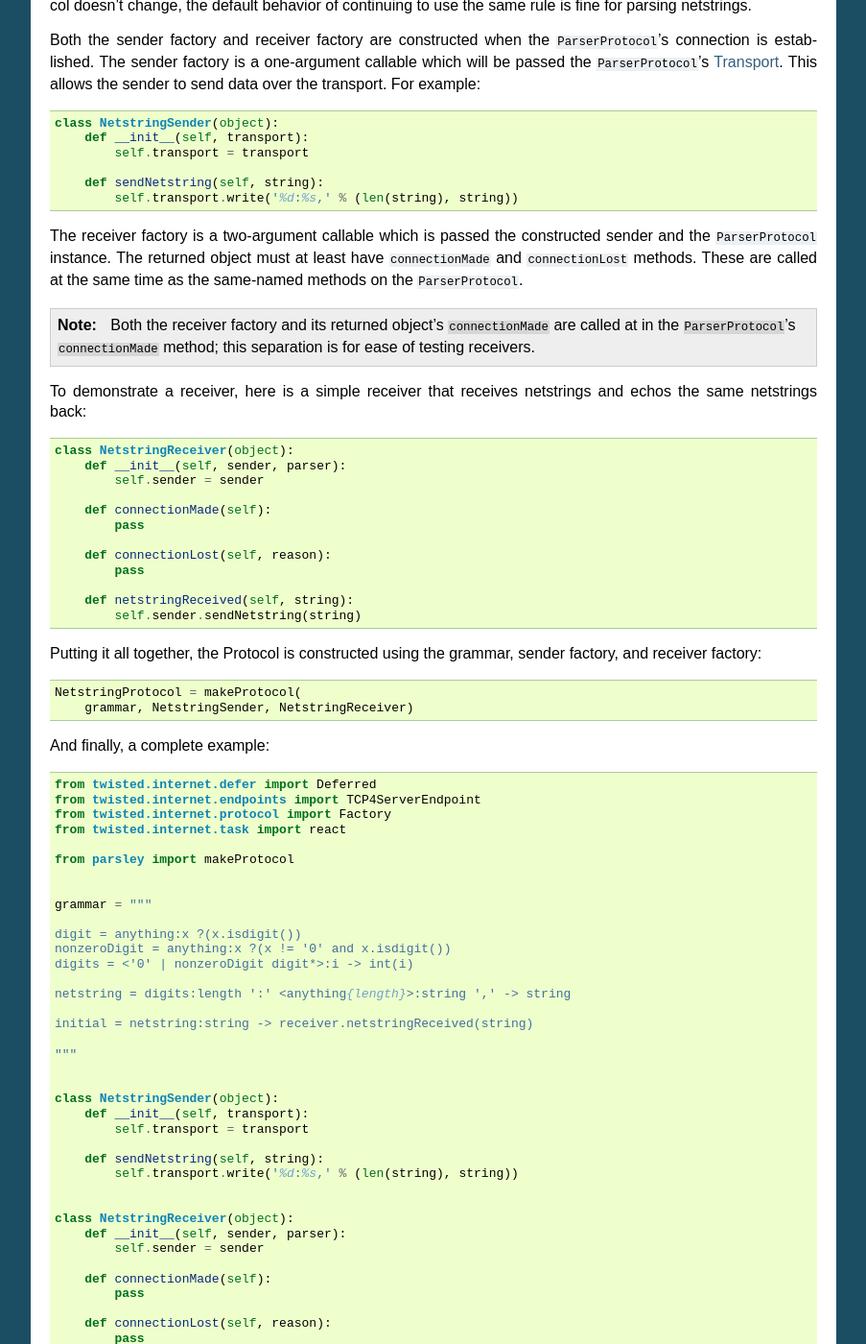
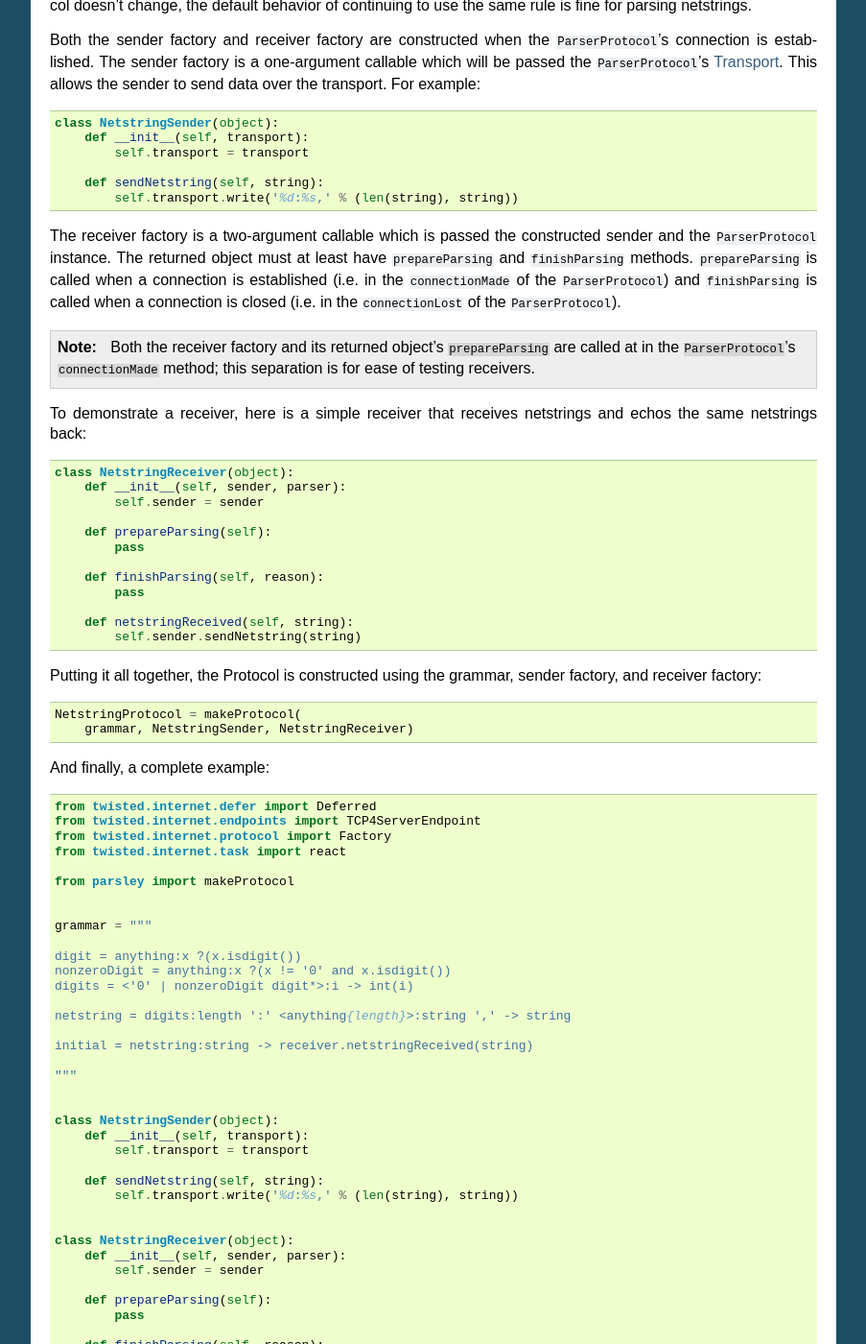
Before and after one commit to pyga/parsley, a Sphinx documentation site: the page built from doc/tutorial3.rst, in a window 1280 px wide and 1400 px high, scrolled down 968 px. Shown: the whole window at 96% size, without its empty margins (198-1101 px from the left). Built offline with Sphinx 7.4.7, drawn with Linux system fonts in a browser that asks for light colours; some of the changed text lies outside the part shown.

Commit message:
Complete the rename.

```diff
--- a/doc/tutorial3.rst
+++ b/doc/tutorial3.rst
@@ -76,11 +76,13 @@ example::
 
 The receiver factory is a two-argument callable which is passed the constructed
 sender and the ``ParserProtocol`` instance. The returned object must at least
-have ``connectionMade`` and ``connectionLost`` methods. These are called at the
-same time as the same-named methods on the ``ParserProtocol``.
+have ``prepareParsing`` and ``finishParsing`` methods. ``prepareParsing`` is
+called when a connection is established (i.e. in the ``connectionMade`` of the
+``ParserProtocol``) and ``finishParsing`` is called when a connection is closed
+(i.e. in the ``connectionLost`` of the ``ParserProtocol``).
 
 .. note::
-   Both the receiver factory and its returned object's ``connectionMade`` are
+   Both the receiver factory and its returned object's ``prepareParsing`` are
    called at in the ``ParserProtocol``'s ``connectionMade`` method; this
    separation is for ease of testing receivers.
 
@@ -91,10 +93,10 @@ and echos the same netstrings back::
       def __init__(self, sender, parser):
           self.sender = sender
 
-      def connectionMade(self):
+      def prepareParsing(self):
           pass
 
-      def connectionLost(self, reason):
+      def finishParsing(self, reason):
           pass
 
       def netstringReceived(self, string):
@@ -141,10 +143,10 @@ And finally, a complete example::
       def __init__(self, sender, parser):
           self.sender = sender
 
-      def connectionMade(self):
+      def prepareParsing(self):
           pass
 
-      def connectionLost(self, reason):
+      def finishParsing(self, reason):
           pass
 
       def netstringReceived(self, string):
@@ -175,7 +177,7 @@ Intermezzo: error reporting
 If an exception is raised from within Parsley during parsing, whether it's due
 to input not matching the current rule or an exception being raised from code
 the grammar calls, the connection will be immediately closed. The traceback
-will be captured as a `Failure`_ and passed to the ``connectionLost`` method of
+will be captured as a `Failure`_ and passed to the ``finishParsing`` method of
 the receiver.
 
 At present, there is no way to recover from failure.
@@ -234,10 +236,10 @@ The corresponding receiver and again, constructing the Protocol::
       def __init__(self, sender, parser):
           self.sender = sender
 
-      def connectionMade(self):
+      def prepareParsing(self):
           pass
 
-      def connectionLost(self, reason):
+      def finishParsing(self, reason):
           pass
 
       def netstringFirstHalfReceived(self, string):
@@ -280,7 +282,7 @@ of a receiver for netstrings2::
           self.sender = sender
           self.parser = parser
 
-      def connectionMade(self):
+      def prepareParsing(self):
           self.parser.setNextRule('colon')
 
 In our case calling ``setNextRule`` is required before parsing begins since
@@ -290,7 +292,7 @@ to match against a nonexistant rule and fail.
 .. note::
 
    It doesn't matter if ``setNextRule`` is called in ``__init__`` or
-   ``connectionMade`` to set the starting rule as long as it's called in one of
+   ``prepareParsing`` to set the starting rule as long as it's called in one of
    them (or something called by one of them).
 
 The other way to change the current rule is to make the current rule evaluate
@@ -318,7 +320,7 @@ The same effect can be achieved with ``setNextRule``::
 
    ``setNextRule`` can be called at any time. However, if ``setNextRule`` is
    called from somewhere other than the receiver factory, its
-   ``connectionMade``, or a method called from the grammar, Parsley will wait
+   ``prepareParsing``, or a method called from the grammar, Parsley will wait
    until the current rule is completely matched before switching rules.
 
 
```
